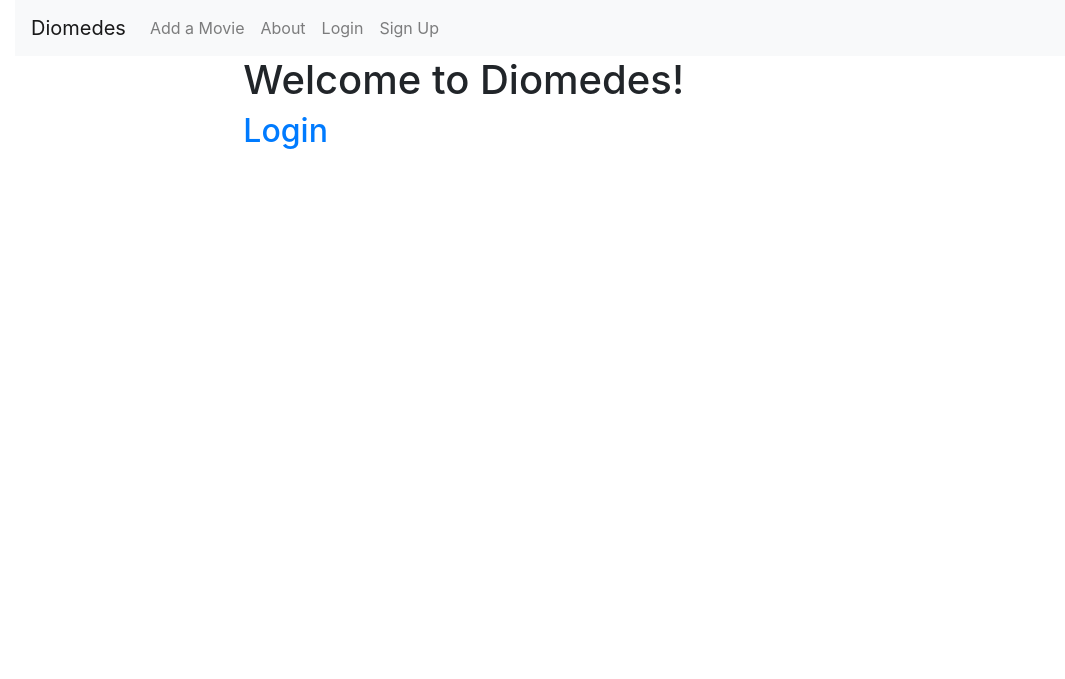
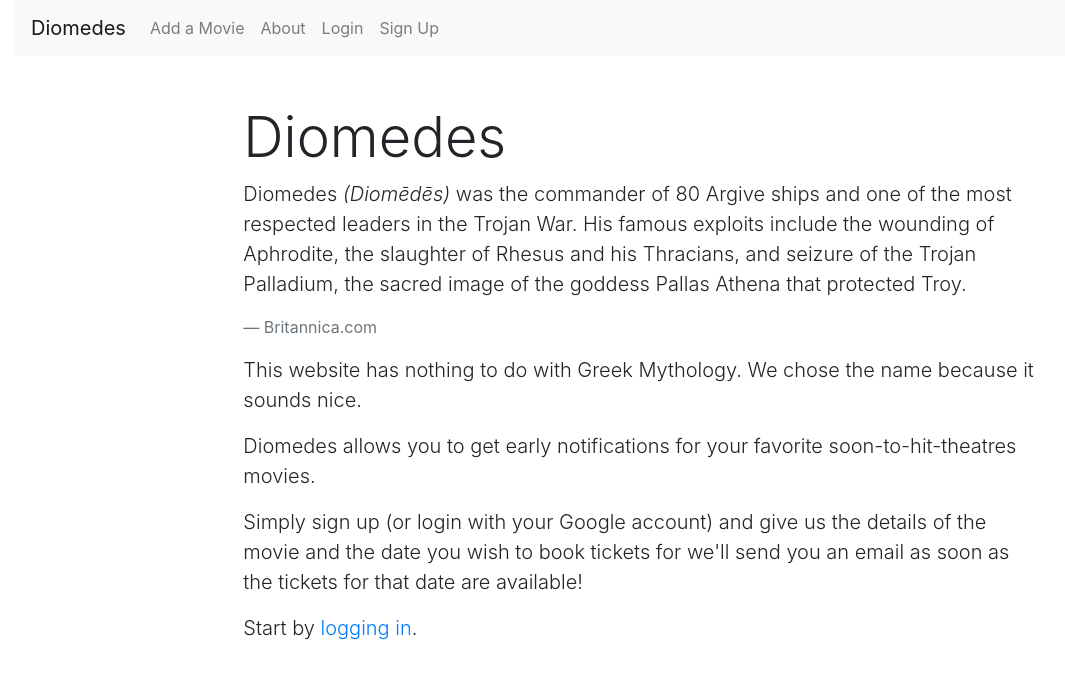
Before and after one commit to ArionMiles/Diomedes, a Django app: page / in a window 1280 px wide. Shown: the top 679 px of the page, without its empty margins (0-1065 px from the left). Run offline with Django 3.2, Linux system fonts and the light colour scheme; some libraries are stand-ins or nearby versions.

Commit message:
Added About page, and edited home page text

```diff
--- a/moviealert/templates/home.html
+++ b/moviealert/templates/home.html
@@ -2,16 +2,35 @@
 
 {% block content %}
 
-<div class="container-fluid">
-    <div class="row">
+<div class="container">
+    <div class="row mt-5">
         <div class="col-sm-12">
-          <h1>Welcome to Diomedes!</h1>
+            <h1 class="display-4">Diomedes</h1>
         </div>
-        {% if not user.is_authenticated %}
-        <div class="container">
-            <h2><a href={% url 'account_login' %}>Login</a></h2>
+        <div class="col-sm-12">
+            <blockquote class="blockquote">
+                <p class="lead">Diomedes <span class="font-italic">(Diomēdēs)</span> was the commander of 80 Argive
+                    ships
+                    and one of the most respected leaders in the Trojan War. His famous exploits include the wounding of
+                    Aphrodite, the slaughter of Rhesus and his Thracians, and seizure of the Trojan Palladium, the
+                    sacred
+                    image of the goddess Pallas Athena that protected Troy.
+                </p>
+                <footer class="blockquote-footer">Britannica.com</footer>
+
+            </blockquote>
+            <p class="lead">This website has nothing to do with Greek Mythology. We chose the name because it sounds
+                nice.</p>
+            <p class="lead">Diomedes allows you to get early notifications for your favorite soon-to-hit-theatres
+                movies.</p>
+            <p class="lead">Simply sign up (or login with your Google account) and give us the details of the movie and
+                the date you wish to book tickets
+                for we'll send you an email as soon as the tickets for that date are available!
+            </p>
+            <p class="lead">
+                Start by <a href={% url 'account_login' %}>logging in</a>.
+            </p>
         </div>
-        {% endif %}
     </div>
 </div>
 
--- a/moviealert/urls.py
+++ b/moviealert/urls.py
@@ -1,9 +1,10 @@
 from django.conf.urls import url, include
 
-from .views import home_view, task_view
+from .views import home_view, task_view, about_view
 
 urlpatterns = [
     url(r'^$', home_view, name='home'),
     url(r'^accounts/', include('allauth.urls')),
     url(r'^add-movies/$', task_view, name='task_view'),
+    url(r'^about/', about_view, name='about'),
 ]
--- a/moviealert/views.py
+++ b/moviealert/views.py
@@ -29,3 +29,7 @@ def task_view(request):
             'form':form,
         }
         return render(request, "add_task.html", ctx)
+
+
+def about_view(request):
+    return render(request, "about.html")
```
Also changed, not shown: moviealert/templates/about.html (added, +32 -0 lines).
